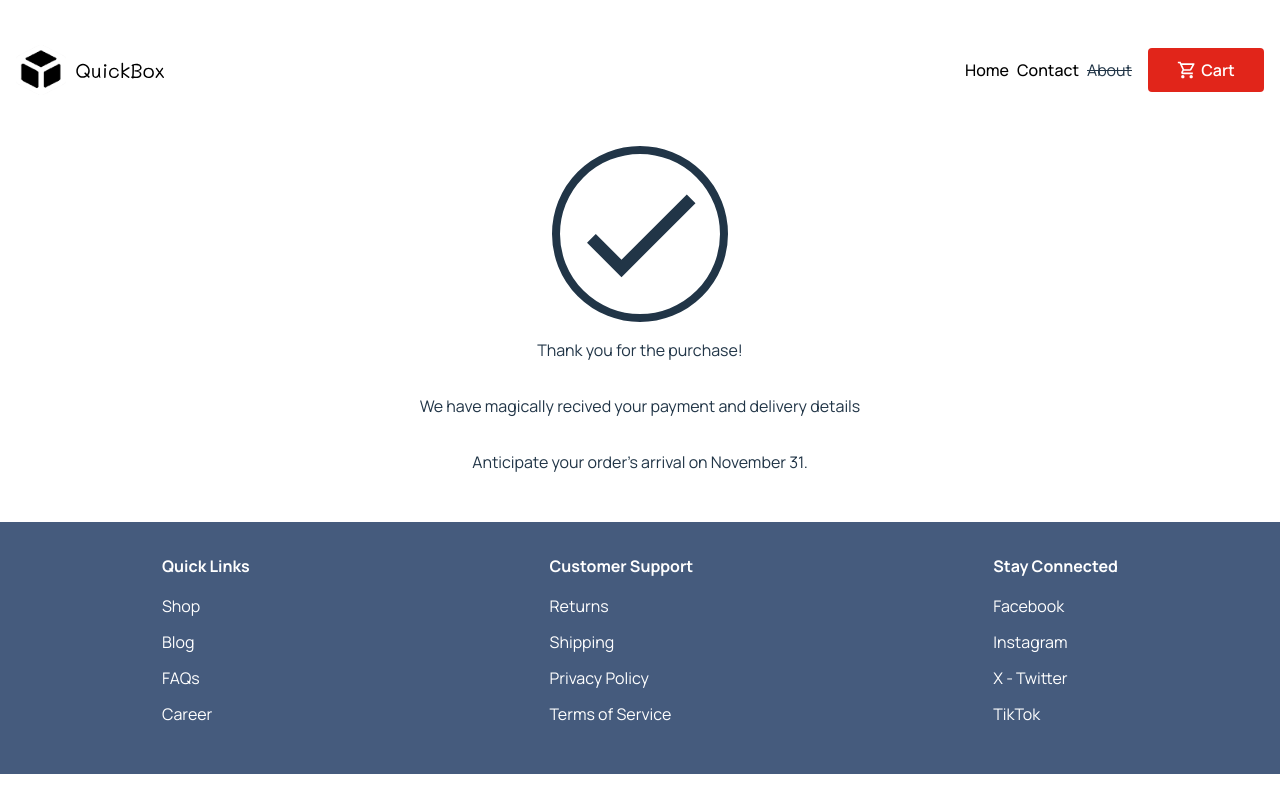
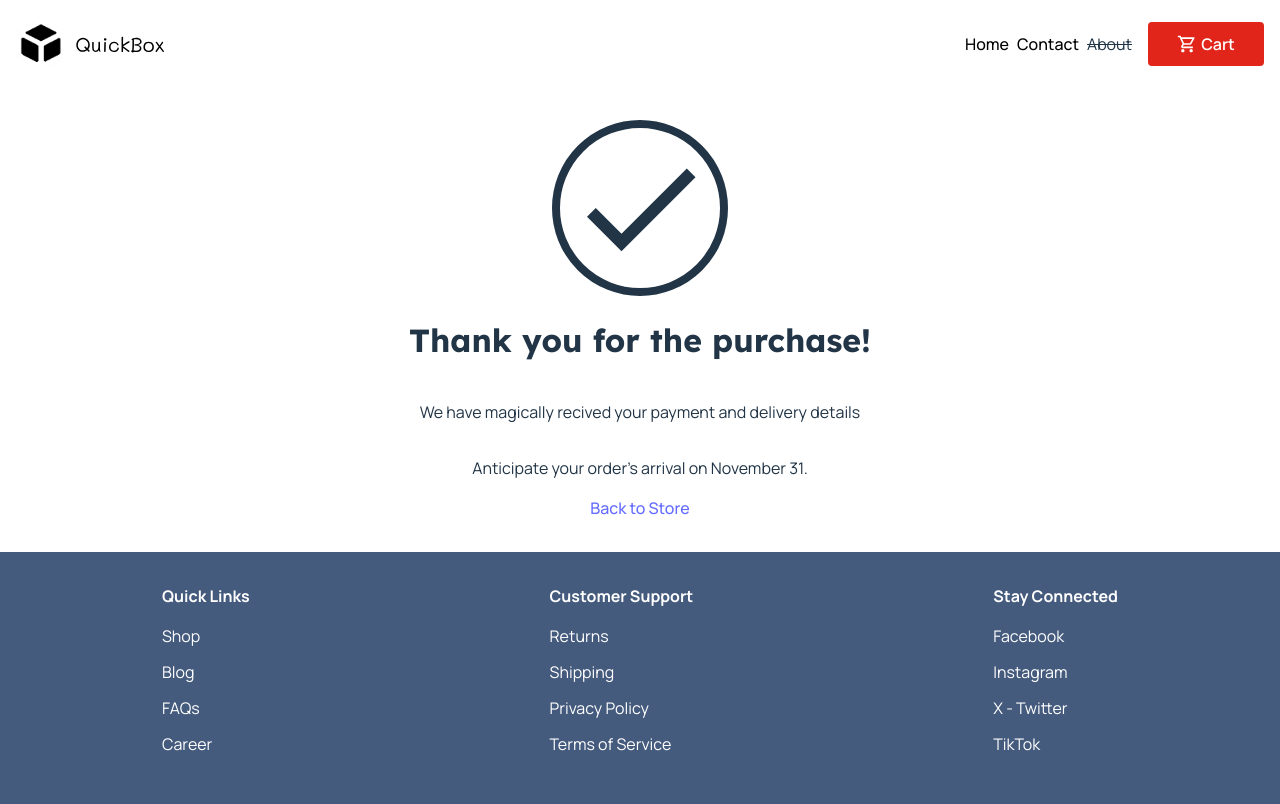
Before and after one commit to Malkenes/JavaScript-Frameworks, a React (Vite) app: page /checkoutSuccess in a window 1280 px wide. Built offline with nearby package versions, Linux system fonts and the light colour scheme.

Commit message:
add aria labels

```diff
--- a/src/components/layout/header/navBar.jsx
+++ b/src/components/layout/header/navBar.jsx
@@ -4,7 +4,7 @@ import { StyledNavBar } from "./navBar.styles";
 import { Link } from "react-router-dom";
 export default function NavBar({isOpen, setIsOpen}) {
     return <StyledNavBar $isOpen={isOpen}>
-        <button onClick={() => {setIsOpen(!isOpen)}}><MdOutlineMenu size={32} /></button>
+        <button onClick={() => {setIsOpen(!isOpen)}} aria-label="Menu"><MdOutlineMenu size={32} /></button>
         <div>
         <ul>
             <li>
--- a/src/pages/checkout.jsx
+++ b/src/pages/checkout.jsx
@@ -23,11 +23,11 @@ export default function Checkout() {
                         <h2 style={{flexGrow: "1", textAlign: "center"}}>{item.title}</h2>
                         <div style={{display: "flex", flexDirection: "column", alignItems: "flex-end", gap: "0.5em"}}>
                             <StyledAlterQuantity>
-                                <button onClick={() => increaseQuantity(item.id)}>
+                                <button onClick={() => increaseQuantity(item.id)} aria-label="add one">
                                     <MdOutlineAdd />
                                 </button>
                                 {item.quantity}
-                                <button onClick={() => decreaseQuantity(item.id)}>
+                                <button onClick={() => decreaseQuantity(item.id)} aria-label="remove one">
                                     <MdOutlineRemove />
                                 </button>
                             </StyledAlterQuantity>
--- a/src/pages/checkoutSuccess.jsx
+++ b/src/pages/checkoutSuccess.jsx
@@ -1,16 +1,18 @@
-import { StyledCheckoutSuccess, CheckContainer } from "./checkoutSuccess.styles";
+import * as S from "./checkoutSuccess.styles"
+import { Link } from "react-router-dom";
 import { MdOutlineCheck } from "react-icons/md";
 export default function CheckoutSuccess() {
     return (
     <main>
-        <StyledCheckoutSuccess>
-            <CheckContainer>
+        <S.StyledCheckoutSuccess>
+            <S.CheckContainer>
                 <MdOutlineCheck size={148} />
-            </CheckContainer>
-            <p>Thank you for the purchase!</p>
+            </S.CheckContainer>
+            <h1>Thank you for the purchase!</h1>
             <p>We have magically recived your payment and delivery details</p>
             <p>Anticipate your order's arrival on November 31.</p>
-        </StyledCheckoutSuccess>
+            <Link to={"/"}>Back to Store</Link>
+        </S.StyledCheckoutSuccess>
     </main>
     );
 }
--- a/src/pages/index.jsx
+++ b/src/pages/index.jsx
@@ -118,6 +118,7 @@ function SearchBar() {
                 value={searchQuery}
                 onChange={handleSearch}
                 placeholder="Search..."
+                aria-label="search"
             />
             <button onClick={clearFilter}>clear</button>
         </StyledSearchForm>
```
